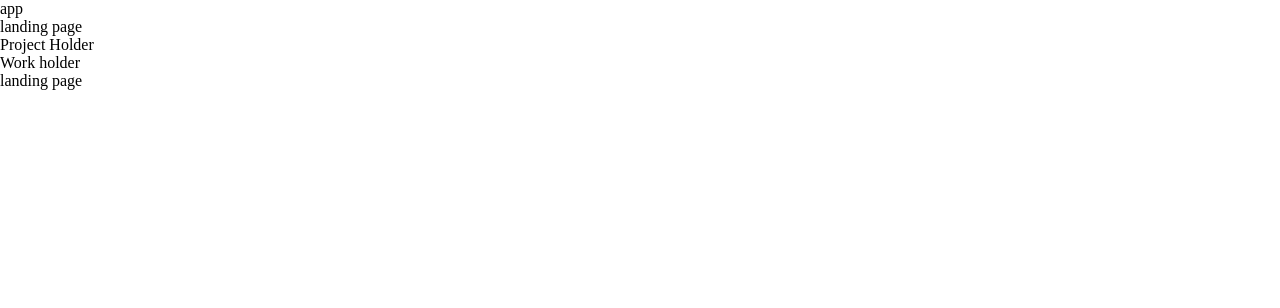
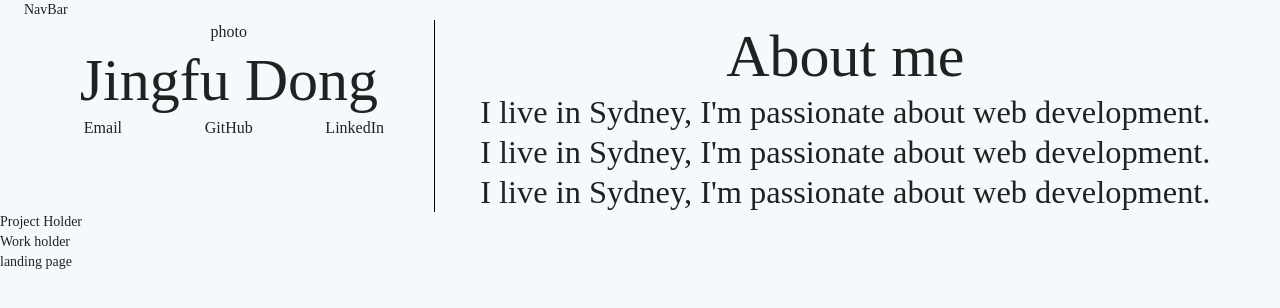
Before and after one commit to Dongongngg/portfolio-new, a React (Create React App) app: page / in a window 1280 px wide. Shown: the top 308 px of the page. Built offline with nearby package versions, Linux system fonts and the light colour scheme.

Commit message:
update layout for banner component

```diff
--- a/package.json
+++ b/package.json
@@ -22,7 +22,8 @@
     "start": "react-scripts start",
     "build": "react-scripts build",
     "test": "react-scripts test",
-    "eject": "react-scripts eject"
+    "eject": "react-scripts eject",
+    "lint":"eslint --fix"
   },
   "eslintConfig": {
     "extends": [
--- a/src/App.tsx
+++ b/src/App.tsx
@@ -1,5 +1,8 @@
 import React from 'react';
+//mui
+import { CssBaseline } from '@material-ui/core';
 //components
+import NavBar from './components/NavBar';
 import Banner from './components/Banner';
 import ProjectHolder from './components/ProjectHolder';
 import WorkExpHolder from './components/WorkExpHolder';
@@ -7,8 +10,11 @@ import Footer from './components/Footer';
 
 const App: React.FC = () => {
   return (
-    <div className='App'>
-      <header className='App-header'>app</header>
+    <>
+      <CssBaseline />
+      <header>
+        <NavBar />
+      </header>
       <main>
         <Banner />
         <ProjectHolder />
@@ -16,7 +22,7 @@ const App: React.FC = () => {
         <Footer />
       </main>
       <footer></footer>
-    </div>
+    </>
   );
 };
 
--- a/src/components/Banner.tsx
+++ b/src/components/Banner.tsx
@@ -1,7 +1,84 @@
 import React from 'react';
+import { makeStyles, Container, Grid, Typography } from '@material-ui/core';
+
+const useStyles = makeStyles({
+  root: {},
+  avatarWrapper: {
+    borderRight: '1px solid black',
+    '@media(max-width:960px)': {
+      borderBottom: '1px solid black',
+      borderRight: 'none',
+    },
+  },
+  introWrapper: {},
+  logoWrapper: { textAlign: 'center' },
+});
 
 const Banner: React.FC = () => {
-  return <div>landing page</div>;
+  const classes = useStyles();
+  return (
+    <section className={classes.root}>
+      <Container maxWidth='lg'>
+        <Grid container>
+          <Grid item xs={12} md={4} className={classes.avatarWrapper}>
+            <Container maxWidth='lg'>
+              {' '}
+              <Grid
+                container
+                direction='column'
+                alignContent='center'
+                alignItems='center'
+              >
+                <Typography>photo</Typography>
+
+                <Typography variant='h2' component='h1'>
+                  Jingfu Dong
+                </Typography>
+                <Grid
+                  container
+                  alignContent='center'
+                  alignItems='center'
+                  spacing={2}
+                >
+                  <Grid item xs={4} className={classes.logoWrapper}>
+                    <Typography>Email</Typography>
+                  </Grid>
+                  <Grid item xs={4} className={classes.logoWrapper}>
+                    <Typography>GitHub</Typography>
+                  </Grid>
+                  <Grid item xs={4} className={classes.logoWrapper}>
+                    <Typography>LinkedIn</Typography>
+                  </Grid>
+                </Grid>
+              </Grid>
+            </Container>
+          </Grid>
+          <Grid item xs={12} md={8}>
+            <Container maxWidth='lg'>
+              <Grid
+                container
+                direction='column'
+                alignContent='center'
+                alignItems='center'
+                className={classes.introWrapper}
+              >
+                <Typography variant='h2'>About me</Typography>
+                <Typography variant='h4' component='p'>
+                  I live in Sydney, I&apos;m passionate about web development.
+                </Typography>
+                <Typography variant='h4' component='p'>
+                  I live in Sydney, I&apos;m passionate about web development.
+                </Typography>
+                <Typography variant='h4' component='p'>
+                  I live in Sydney, I&apos;m passionate about web development.
+                </Typography>
+              </Grid>
+            </Container>
+          </Grid>
+        </Grid>
+      </Container>
+    </section>
+  );
 };
 
 export default Banner;
--- /dev/null
+++ b/src/components/NavBar.tsx
@@ -0,0 +1,8 @@
+import React from 'react';
+//mui
+import { Container } from '@material-ui/core';
+const NavBar: React.FC = () => {
+  return <Container>NavBar</Container>;
+};
+
+export default NavBar;
--- a/src/index.tsx
+++ b/src/index.tsx
@@ -3,11 +3,17 @@ import ReactDOM from 'react-dom';
 import App from './App';
 //css
 import './styles/reset.css';
+//theme
+import { ThemeProvider } from '@material-ui/core/styles';
+import theme from './styles/theme';
+//
 import reportWebVitals from './reportWebVitals';
 
 ReactDOM.render(
   <React.StrictMode>
-    <App />
+    <ThemeProvider theme={theme}>
+      <App />
+    </ThemeProvider>
   </React.StrictMode>,
   document.getElementById('root'),
 );
--- /dev/null
+++ b/src/styles/theme.ts
@@ -0,0 +1,44 @@
+import { createMuiTheme, responsiveFontSizes } from '@material-ui/core/styles';
+
+let theme = createMuiTheme({
+  palette: {
+    text: {
+      primary: 'rgba(0, 0, 0, 0.87)',
+      secondary: 'rgba(0, 0, 0, 0.54)',
+    },
+    primary: {
+      main: '#32325d',
+      light: '#636090',
+    },
+    secondary: {
+      main: '#00C895',
+    },
+    background: {
+      default: '#f6f9fc',
+    },
+  },
+  typography: {
+    fontSize: 14,
+    h1: { fontWeight: 500 },
+    h2: { fontWeight: 500 },
+    h3: { fontWeight: 500 },
+    h4: { fontWeight: 500 },
+    h5: { fontWeight: 500 },
+    body1: {},
+    body2: {},
+    fontFamily: [
+      " 'Fraunces', serif",
+      "'Merriweather', serif",
+      "'Dancing Script', cursive",
+    ].join(','),
+  },
+  spacing: 8,
+});
+
+theme = responsiveFontSizes(theme);
+
+theme.typography.h1 = {
+  // fontSize: '80%',
+};
+
+export default theme;
```
Also changed, not shown: .eslintrc.js, 1 other file (tests, documents, lock files or other folders).
